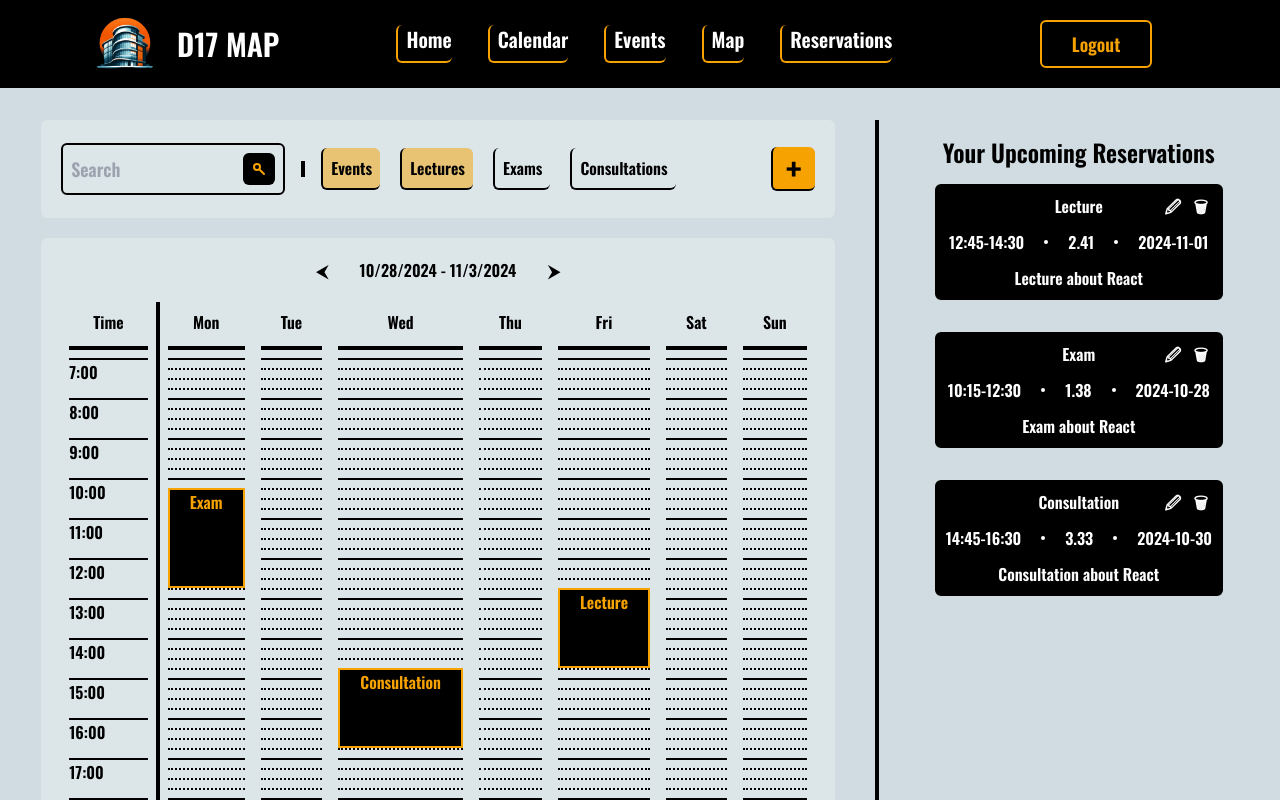
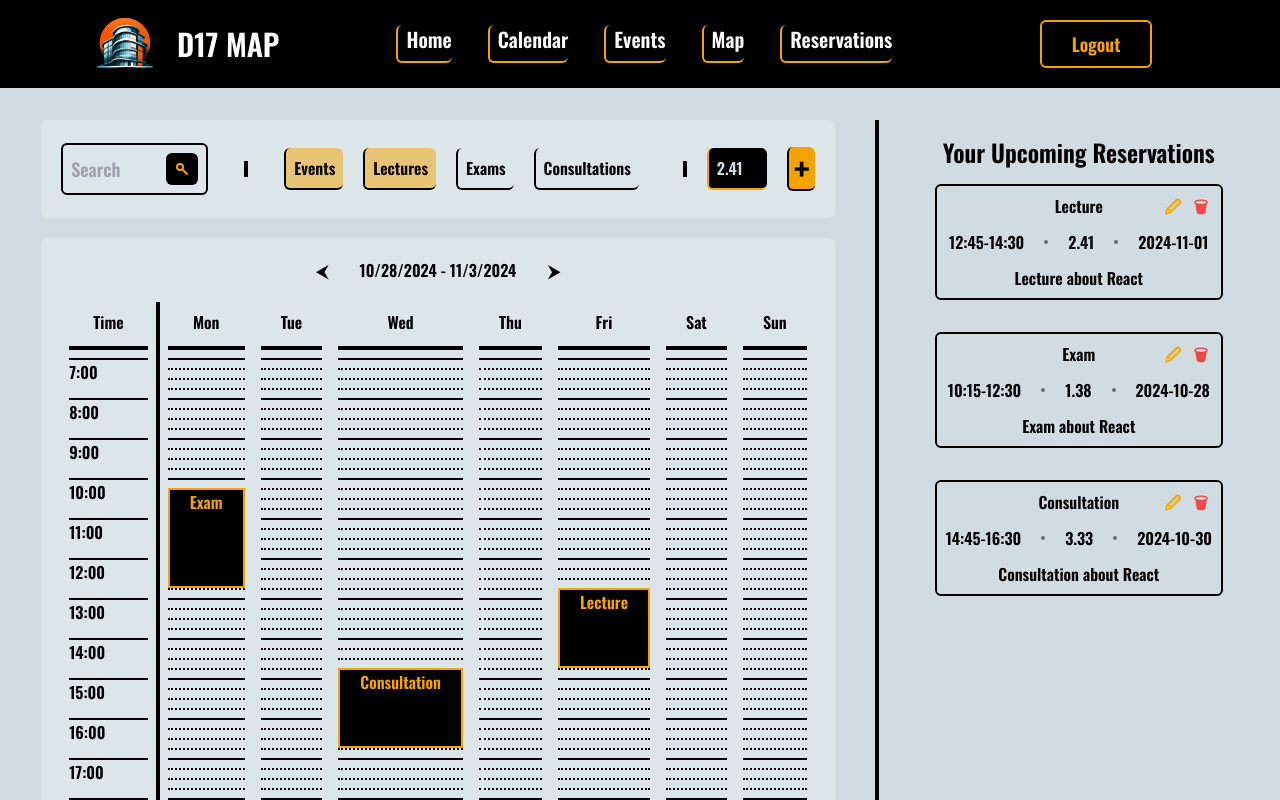
Before and after one commit to Spolka-Zlo/D17Map-Frontend, a Next.js app: page /calendar in a window 1280 px wide. Built offline with nearby package versions, Linux system fonts and the light colour scheme.

Commit message:
logic changed

```diff
--- a/src/app/calendar/_components/CalendarPageContent.tsx
+++ b/src/app/calendar/_components/CalendarPageContent.tsx
@@ -1,6 +1,6 @@
 "use client";
 import { useState } from "react";
-import { Reservation } from "../page";
+import { Classroom, Reservation } from "../page";
 import { CalendarReservationsSection } from "./CalendarReservationsSection";
 import { CalendarSection } from "./CalendarSection";
 
@@ -9,6 +9,7 @@ type CalendarPageContentProps = {
   availableRooms: string[];
   equipment: string[];
   mondayDate: Date;
+  classrooms: Classroom[];
 };
 
 export function CalendarPageContent({
@@ -16,6 +17,7 @@ export function CalendarPageContent({
   availableRooms,
   equipment,
   mondayDate,
+  classrooms,
 }: CalendarPageContentProps) {
   const [isReservationModalOpen, openCloseReservationModal] = useState(false);
   return (
@@ -33,6 +35,8 @@ export function CalendarPageContent({
         mondayDate={mondayDate.getTime()}
         isReservationModalOpen={isReservationModalOpen}
         openCloseReservationModal={openCloseReservationModal}
+        equipment={equipment}
+        classrooms={classrooms}
       />
     </section>
   );
--- a/src/app/calendar/_components/CalendarReservationForm.tsx
+++ b/src/app/calendar/_components/CalendarReservationForm.tsx
@@ -1,6 +1,6 @@
 "use client";
 import { Dropdown } from "@/components/Dropdown";
-import { Reservation } from "../page";
+import { Classroom, Reservation } from "../page";
 import { useState } from "react";
 import { OrangeButton } from "@/components/OrangeButton";
 import { twMerge } from "tailwind-merge";
@@ -16,6 +16,8 @@ type CalendarReservationFormProps = {
   setEndTime?: React.Dispatch<React.SetStateAction<string>>;
   open: boolean;
   setOpen: React.Dispatch<React.SetStateAction<boolean>>;
+  equipment: string[];
+  classrooms: Classroom[];
 };
 
 export function CalendarReservationForm({
@@ -29,11 +31,20 @@ export function CalendarReservationForm({
   setEndTime,
   open,
   setOpen,
+  equipment,
+  classrooms,
 }: CalendarReservationFormProps) {
   const [selectedType, setSelectedType] = useState("Lecture");
+  const [selectedEquipment, setSelectedEquipment] = useState("None");
   function handleSubmit() {
     setOpen(false);
     console.log("Submit");
+  }
+
+  function roomsWithEquipment(equipment: string, rooms: string[]) {
+    return rooms.filter(
+      (room) => room.includes(equipment) || equipment === "None",
+    );
   }
 
   return (
@@ -52,25 +63,44 @@ export function CalendarReservationForm({
             <input
               className="rounded-md border-b-2 border-l-2 border-primary p-1"
               type="time"
-              value={startTime}
-              onChange={(e) => console.log(e.target.value)}
+              list="time"
             />
             <input
               className="rounded-md border-b-2 border-l-2 border-primary p-1"
               type="time"
-              value={endTime}
-              onChange={(e) => console.log(e.target.value)}
+              list="time"
             />
+            <datalist id="time">
+              {new Array(15 * 4).fill(0).map((_, i) => {
+                const time = new Date(
+                  0,
+                  0,
+                  0,
+                  6 + Math.floor(i / 4),
+                  (i % 4) * 15,
+                );
+                return (
+                  <option key={i} value={time.toTimeString().slice(0, 5)} />
+                );
+              })}
+            </datalist>
           </div>
           <input
             className="rounded-md border-b-2 border-l-2 border-primary p-1 text-center"
             type="number"
+            min={1}
             placeholder="Uczestnicy"
           />
           <Dropdown
             options={["Lecture", "Consultation", "Exam"]}
             selected={selectedType}
             setSelected={setSelectedType}
+            className="z-20"
+          />
+          <Dropdown
+            options={equipment}
+            selected={selectedEquipment}
+            setSelected={setSelectedEquipment}
             className="z-10"
           />
           <Dropdown
--- a/src/app/calendar/_components/CalendarSection.tsx
+++ b/src/app/calendar/_components/CalendarSection.tsx
@@ -23,6 +23,7 @@ export function CalendarSection({
 }: CalendarSectionProps) {
   console.log("monday", mondayDate);
   const [filters, setFilters] = useState(["Events", "Lectures"]);
+  const [selectedRoom, setSelectedRoom] = useState(availableRooms[0]);
   const allFilters = ["Events", "Lectures", "Exams", "Consultations"];
   return (
     <section className="flex w-[62vw] flex-col gap-5">
@@ -31,6 +32,9 @@ export function CalendarSection({
         filters={filters}
         setFilters={setFilters}
         openCloseReservationModal={openCloseReservationModal}
+        selectedRoom={selectedRoom}
+        setSelectedRoom={setSelectedRoom}
+        availableRooms={availableRooms}
       />
       <div className="flex w-full flex-col justify-between gap-5 rounded-md bg-white/25 p-5">
         <div className="flex w-full justify-center gap-8 px-2">
--- a/src/app/calendar/_components/CalendarTimeTable.tsx
+++ b/src/app/calendar/_components/CalendarTimeTable.tsx
@@ -15,6 +15,11 @@ type weekdaysMapType = {
   Fri: Reservation[];
   Sat: Reservation[];
   Sun: Reservation[];
+};
+
+type ReservationWithTimestamp = {
+  reservation: Reservation | null;
+  timestamp: number;
 };
 
 export function CalendarTimeTable({
@@ -62,25 +67,25 @@ export function CalendarTimeTable({
     day?: Date,
   ) {
     const timestamps = generateTimestamps(7, 22, day);
-    // console.log("timestamps", timestamps);
-    // console.log(dayReservations);
-    const currentEvents = timestamps.map(
-      (timestamp) =>
-        dayReservations.find((reservation) => {
-          return (
-            reservation.startTime <= timestamp &&
-            reservation.endTime >= timestamp
-          );
-        }) || null, // Ensure null is returned if no reservation matches
-    );
-    // console.log(currentEvents);
+    const currentEvents = timestamps.map((timestamp) => {
+      return {
+        reservation:
+          dayReservations.find((reservation) => {
+            return (
+              reservation.startTime <= timestamp &&
+              reservation.endTime >= timestamp
+            );
+          }) || null,
+        timestamp: timestamp,
+      };
+    });
     return currentEvents;
   }
 
   const mapWeekdaysToTimestamps = (weekdaysMap: weekdaysMapType) => {
     const timeStampWeekdayMap: Record<
       keyof weekdaysMapType,
-      (Reservation | null)[]
+      ReservationWithTimestamp[]
     > = {
       Mon: [],
       Tue: [],
@@ -103,17 +108,11 @@ export function CalendarTimeTable({
     return timeStampWeekdayMap;
   };
 
-  function isFirstTimestampInReservation(
-    timestamp: number,
-    reservation: Reservation,
-  ) {
-    return timestamp === reservation.startTime;
-  }
-
   const timestampsMap = mapWeekdaysToTimestamps(weekdaysMap(reservations));
   const timestamps = generateTimestamps(7, 22); // Only needed if used elsewhere in your code
 
   console.log(timestampsMap);
+  console.log(timestamps);
   // console.log(timestampsMap);
   return (
     <div className="relative">
@@ -151,23 +150,22 @@ export function CalendarTimeTable({
                     className={twMerge(
                       "h-2.5 w-full cursor-pointer border-dotted border-primary text-center text-accent",
                       j % 4 === 0 && "border-solid",
-                      reservation
+                      reservation.reservation
                         ? "border-l-2 border-r-2 border-solid border-accent bg-primary"
                         : "border-t-2",
-                      reservation &&
-                        j - 1 >= 0 &&
-                        reservationTimeStamps[j - 1] === null &&
+                      reservation.reservation &&
+                        reservation.reservation.startTime ===
+                          reservation.timestamp &&
                         "border-t-2 border-solid border-accent",
-                      reservation &&
-                        j + 1 < reservationTimeStamps.length &&
-                        reservationTimeStamps[j + 1] === null &&
+                      reservation.reservation &&
+                        reservation.reservation.endTime ===
+                          reservation.timestamp &&
                         "border-b-2 border-solid border-accent",
                     )}
                   >
-                    {reservation &&
-                    j - 1 >= 0 &&
-                    reservationTimeStamps[j - 1] === null
-                      ? reservation.title
+                    {reservation.reservation &&
+                    reservation.reservation.startTime === reservation.timestamp
+                      ? reservation.reservation.title
                       : ""}
                   </div>
                 ))}
--- a/src/app/calendar/_components/FilterSection.tsx
+++ b/src/app/calendar/_components/FilterSection.tsx
@@ -1,12 +1,16 @@
 import { SearchBar } from "@/components/SearchBar";
 import { Dispatch, SetStateAction } from "react";
 import { FilterButton } from "./FilterButton";
+import { Dropdown } from "@/components/Dropdown";
 
 type FilterSectionProps = {
   allFilters: string[];
   filters: string[];
   setFilters: Dispatch<SetStateAction<string[]>>;
   openCloseReservationModal: Dispatch<SetStateAction<boolean>>;
+  selectedRoom: string;
+  setSelectedRoom: Dispatch<SetStateAction<string>>;
+  availableRooms: string[];
 };
 
 export function FilterSection({
@@ -14,9 +18,12 @@ export function FilterSection({
   filters,
   setFilters,
   openCloseReservationModal,
+  selectedRoom,
+  setSelectedRoom,
+  availableRooms,
 }: FilterSectionProps) {
   return (
-    <div className="flex w-full content-center items-center justify-between rounded-md bg-white/25 p-5">
+    <div className="flex w-full content-center items-center justify-between gap-5 rounded-md bg-white/25 p-5">
       <SearchBar />
       <div className="border-r-4 border-primary p-2" />
       <div className="flex flex-grow gap-5 p-2 pl-4">
@@ -28,6 +35,13 @@ export function FilterSection({
           />
         ))}
       </div>
+      <div className="border-r-4 border-primary p-2" />
+      <Dropdown
+        selected={selectedRoom}
+        setSelected={setSelectedRoom}
+        options={availableRooms}
+        className="w-24"
+      />
       <button
         onClick={() => openCloseReservationModal(true)}
         className="h-11 w-11 rounded-md border-b-2 border-l-2 border-primary bg-accent text-center text-4xl text-primary"
--- a/src/app/calendar/_components/UserReservationItem.tsx
+++ b/src/app/calendar/_components/UserReservationItem.tsx
@@ -10,18 +10,18 @@ export function UserReservationItem({
   editReservation: () => void;
 }) {
   return (
-    <div className="relative flex w-full flex-col items-center justify-between gap-3 rounded-md border-2 border-black bg-primary p-2 text-center text-white">
+    <div className="relative flex w-full flex-col items-center justify-between gap-3 rounded-md border-2 border-black p-2 text-center text-primary">
       <div className="">
         <div>{reservation.title}</div>
         <div className="absolute right-2 top-2 z-10 flex justify-between gap-1">
           <button
-            className="text-md h-6 w-6 cursor-pointer rounded-md p-0 text-white"
+            className="text-md h-6 w-6 cursor-pointer rounded-md p-0 text-accent"
             onClick={editReservation}
           >
             &#x1F589;
           </button>
           <button
-            className="text-md h-6 w-6 cursor-pointer rounded-md p-0 text-white"
+            className="text-md h-6 w-6 cursor-pointer rounded-md p-0 text-red-500"
             onClick={cancelReservation}
           >
             &#x1F5D1;
@@ -40,9 +40,9 @@ export function UserReservationItem({
             .split(" ")[0]
             .slice(0, 5)}
         </div>
-        <span className="h-1 w-1 rounded-full bg-white" />{" "}
+        <span className="h-1 w-1 rounded-full bg-primary/50" />{" "}
         <div>{reservation.classRoom.name}</div>
-        <span className="h-1 w-1 rounded-full bg-white" />{" "}
+        <span className="h-1 w-1 rounded-full bg-primary/50" />{" "}
         <div>{reservation.date}</div>
       </div>
       <div>{reservation.description}</div>
--- a/src/app/calendar/page.tsx
+++ b/src/app/calendar/page.tsx
@@ -22,9 +22,24 @@ const reservationSchema = z.object({
   numberOfParticipants: z.number(),
 });
 
+const classroomSchema = z.object({
+  id: z.string(),
+  name: z.string(),
+  description: z.string(),
+  capacity: z.number(),
+  equipmentIds: z.array(z.string()),
+});
+
+const equipmentSchema = z.object({
+  id: z.string(),
+  name: z.string(),
+});
+
 const reservationTypeSchema = z.enum(["Lecture", "Consultation", "Exam"]);
 
 export type Reservation = z.infer<typeof reservationSchema>;
+export type Classroom = z.infer<typeof classroomSchema>;
+export type Equipment = z.infer<typeof equipmentSchema>;
 
 export default function Reservation({
   searchParams,
@@ -87,11 +102,45 @@ export default function Reservation({
   ] satisfies Reservation[];
   const availableRooms = ["2.41", "1.38", "3.33", "4.22", "3.11", "2.22"];
   const equipment = ["Computers", "Routers", "Terminals"];
+  const classrooms = [
+    {
+      id: "1",
+      name: "2.41",
+      description: "Big classroom",
+      capacity: 150,
+      equipmentIds: ["1", "2"],
+    },
+    {
+      id: "2",
+      name: "1.38",
+      description: "Small classroom",
+      capacity: 50,
+      equipmentIds: ["1", "3"],
+    },
+    {
+      id: "3",
+      name: "3.33",
+      description: "Medium classroom",
+      capacity: 100,
+      equipmentIds: ["2", "3"],
+    },
+  ] satisfies Classroom[];
+  const equipments = [
+    { id: "1", name: "Computers" },
+    { id: "2", name: "Routers" },
+    { id: "3", name: "Terminals" },
+  ] satisfies Equipment[];
 
   return (
     <main>
       <CalendarPageContent
-        {...{ weekReservations, availableRooms, equipment, mondayDate }}
+        {...{
+          weekReservations,
+          availableRooms,
+          equipment,
+          mondayDate,
+          classrooms,
+        }}
       />
     </main>
   );
--- a/src/components/Dropdown.tsx
+++ b/src/components/Dropdown.tsx
@@ -21,13 +21,13 @@ export function Dropdown({
     <div className={twMerge("relative w-44", className)}>
       <div
         onClick={() => setIsOpen(!isOpen)}
-        className="p-2 mb-2 bg-primary text-secondary rounded-lg focus:ring-2 focus:ring-secondary focus:ring-opacity-50 cursor-pointer"
+        className="cursor-pointer rounded-md border-b-2 border-l-2 border-accent bg-primary p-2 text-secondary focus:ring-2 focus:ring-secondary focus:ring-opacity-50"
       >
         {selected}
       </div>
 
       {isOpen && (
-        <ul className="fixed w-44 max-h-40 rounded-lg overflow-auto">
+        <ul className="fixed mt-2 max-h-40 w-44 overflow-auto rounded-md">
           {options.map((option) => (
             <li
               key={option}
@@ -35,8 +35,7 @@ export function Dropdown({
                 setSelected(option);
                 setIsOpen(false);
               }}
-              className="p-3 w-full bg-primary text-secondary border-y-2 border-primary focus:ring-2 focus:ring-secondary focus:ring-opacity-50
-               cursor-pointer hover:border-secondary"
+              className="w-full cursor-pointer border-y-2 border-primary bg-primary p-3 text-secondary hover:border-secondary focus:ring-2 focus:ring-secondary focus:ring-opacity-50"
             >
               {option}
             </li>
```
Also changed, not shown: src/app/calendar/_components/CalendarReservationsSection.tsx (+7 -1 lines).
